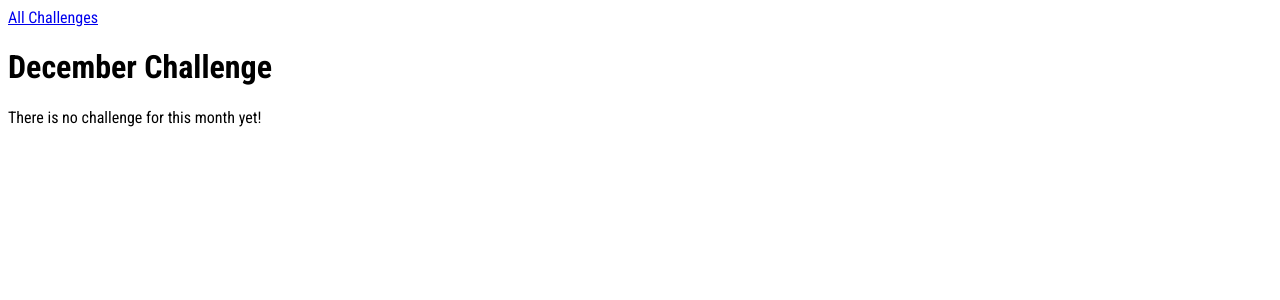
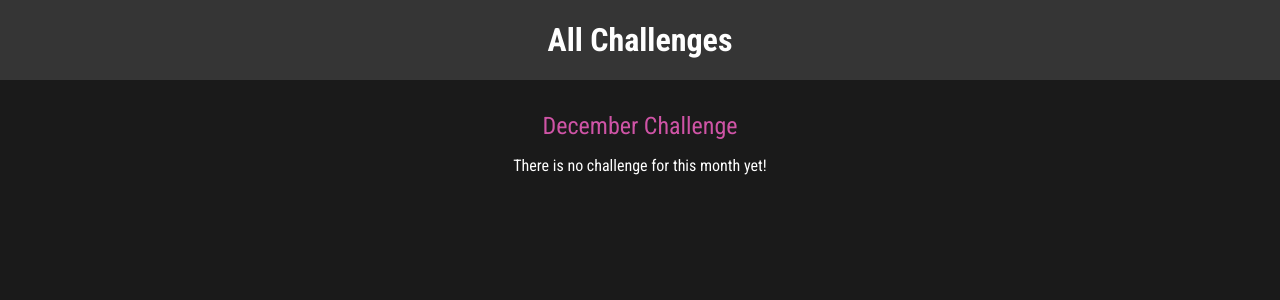
Before and after one commit to tyshchenko-dev/django-course, a Django app: page /challenges/december in a window 1280 px wide. Shown: the top 300 px of the page. Run offline with Django 5.2, Linux system fonts and the light colour scheme.

Commit message:
Update styles and templates for improved UI consistency
Refined CSS for global and modular styling, including header, challenges, and fallback text. Added new CSS files and updated template links for better structure and maintainability. Adjusted fonts, colors, and layout elements to enhance visual design and usability.

```diff
--- /dev/null
+++ b/challenges/static/challenges/challenge.css
@@ -0,0 +1,22 @@
+h1,
+h2 {
+  text-align: center;
+  color: white;
+}
+
+h1 {
+  font-size: 1.5rem;
+  margin: 2rem 0 1rem 0;
+  font-weight: normal;
+  color: #cf54a6;
+}
+
+h2 {
+  font-size: 3rem;
+  font-weight: bold;
+}
+
+.fallback {
+  text-align: center;
+  color: white;
+}
--- /dev/null
+++ b/challenges/static/challenges/header/header.css
@@ -0,0 +1,25 @@
+header {
+  width: 100%;
+  height: 5rem;
+  background-color: #353535;
+}
+
+header nav {
+  width: 100%;
+  height: 100%;
+  display: flex;
+  justify-content: center;
+  align-items: center;
+}
+
+header nav a {
+  color: white;
+  font-size: 2rem;
+  font-weight: bold;
+  text-decoration: none;
+}
+
+header nav a:hover,
+header nav a:active {
+  color: #cf54a6;
+}
--- a/challenges/templates/challenges/challenge.html
+++ b/challenges/templates/challenges/challenge.html
@@ -1,7 +1,15 @@
 {% extends "base.html" %}
+
+{% load static %}
 
 {% block page_title %}
   {{ month_name|title }} Challenge
+{% endblock %}
+
+{% block css_files %}
+  <link rel="stylesheet" href="{% static 'challenges/challenges.css' %}">
+    <link rel="stylesheet" href="{% static 'challenges/challenge.css' %}">
+    <link rel="stylesheet" href="{% static 'challenges/header/header.css' %}">
 {% endblock %}
 
 {% block content %}
@@ -11,6 +19,6 @@
     {% if text is not None %}
         <h2>{{ text }}</h2>
     {% else %}
-        <p>There is no challenge for this month yet!</p>
+        <p class="fallback">There is no challenge for this month yet!</p>
     {% endif %}
 {% endblock %}
--- a/challenges/templates/challenges/index.html
+++ b/challenges/templates/challenges/index.html
@@ -6,6 +6,8 @@
 
 {% block css_files %}
   <link rel="stylesheet" href="{% static 'challenges/challenges.css' %}">
+    <link rel="stylesheet" href="{% static 'challenges/challenge.css' %}">
+    <link rel="stylesheet" href="{% static 'challenges/header/header.css' %}">
 {% endblock %}
 
 {% block content %}
--- a/static/style.css
+++ b/static/style.css
@@ -1,5 +1,10 @@
-@import url('https://fonts.googleapis.com/css2?family=Roboto+Condensed:ital,wght@0,100..900;1,100..900&display=swap');
+@import url('https://fonts.googleapis.com/css2?family=Roboto+Condensed:wght@400;700&display=swap');
+
+html {
+  font-family: 'Roboto Condensed', sans-serif;
+}
 
 body {
-    font-family: "Roboto Condensed", serif;
+  margin: 0;
+  background-color: #1a1a1a;
 }
```
Also changed, not shown: challenges/static/challenges/challenges.css (+32 -0 lines).
